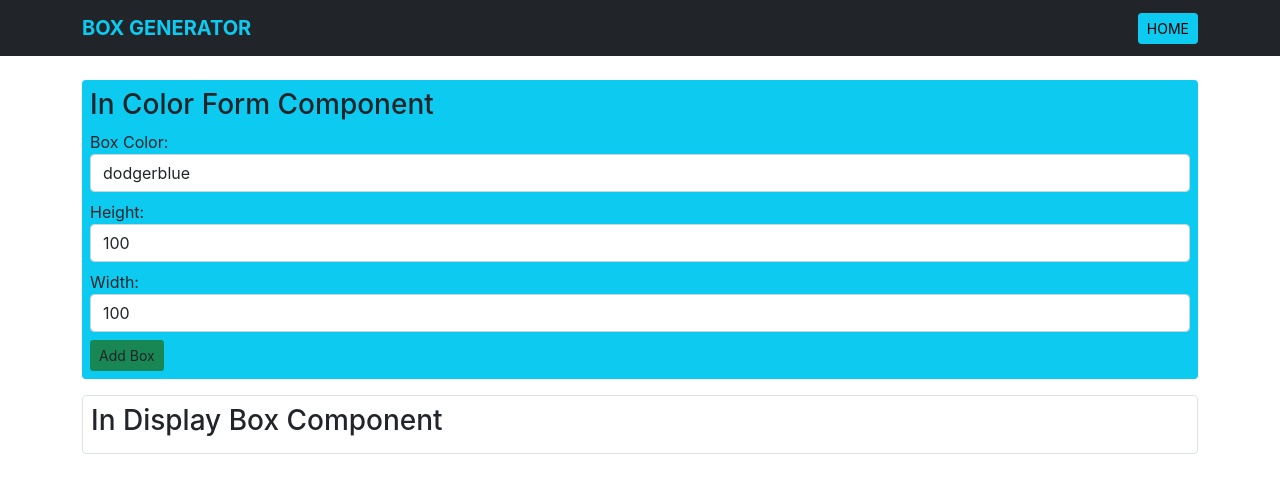
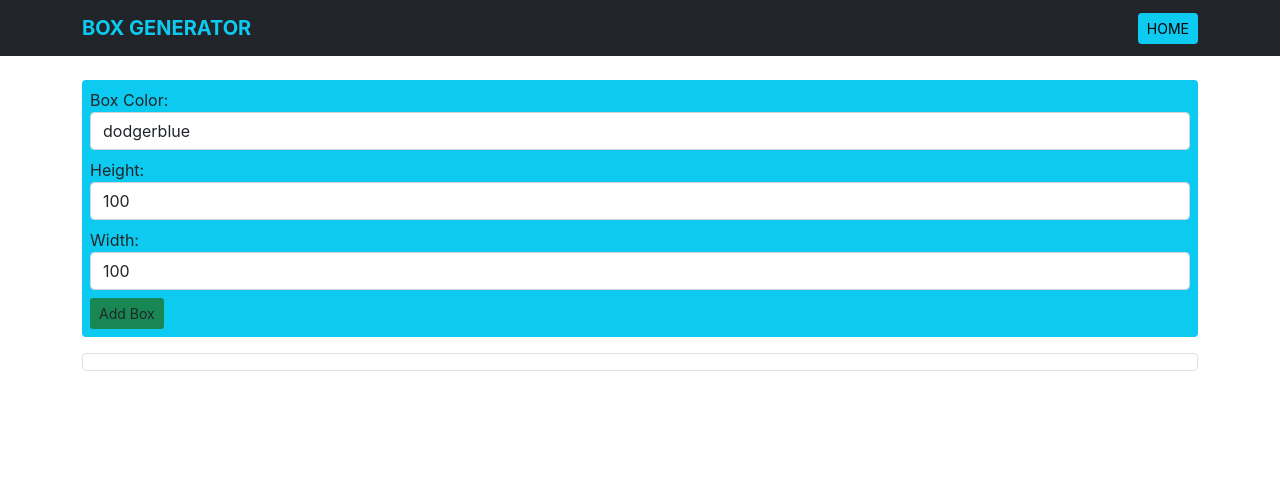
Before and after one commit to vircabading/Coding_Dojo_MERN_Stack_React_Functional_Components_Box_Generator, a React (Create React App) app: page / in a window 1280 px wide. Shown: the top 492 px of the page. Built offline with nearby package versions, Linux system fonts and the light colour scheme.

Commit message:
add comments

```diff
--- a/src/App.js
+++ b/src/App.js
@@ -8,17 +8,19 @@ import { useState } from 'react';
 //////////////////////////////////////////////////////////////////
 
 function App() {
-
-  const [boxs, setBoxs] = useState([]);
-
+  // //// FIELDS /////////////////////////////////////////////////
+  const [boxs, setBoxs] = useState([]);   // An Array of Box Objects
+  // //// CALL BACK FUNCTION TO SET BOX VARIABLES IN COLOR FORM //
+  //  Adds a New Box Object to the array of Box Objects
   const setNewBox = (newColor, newHeight, newWidth) => {
     setBoxs( (boxs) => [...boxs, {
-      color: newColor,
-      height: newHeight+'px',
-      width: newWidth+'px'
+      color: newColor,              // Box Color
+      height: newHeight+'px',       // Box Height
+      width: newWidth+'px'          // Box Width
     }] );
   }
 
+  // //// OUTPUT /////////////////////////////////////////////////
   return (
     <div className="App">
       {/* //// COLOR FORM COMPONENT ////////////////////////////// */}
--- a/src/components/BoxDisplay.jsx
+++ b/src/components/BoxDisplay.jsx
@@ -8,10 +8,9 @@ import StyledBox from "./StyledBox";
 const BoxDisplay = (props) => {
     return (
         <div>
-            <h3>In Display Box Component</h3>
-
-
+            {/* //// DISPLAY COLUMNS OF COLORED BOXES ////////// */}
             <div className="row">
+                {/* **** Iterate through the array of boxes **** */}
                 {props.boxs.map((box,i) =>
                     <div className="col m-3"><StyledBox bgColor={box.color} height={box.height} width={box.width} /></div>
                 )}
--- a/src/components/ColorForm.jsx
+++ b/src/components/ColorForm.jsx
@@ -5,10 +5,12 @@ import react, { useState } from "react";
 ////////////////////////////////////////////////////////////////
 
 const ColorForm = (props) => {
+    // //// FIELDS /////////////////////////////////////////////
     const [color, setColor] = useState("dodgerblue");
     const [width, setWidth] = useState('100');
     const [height, setHeight] = useState('100');
 
+    // //// UTILITIES TO HANDLE CHANGE IN INPUT ////////////////
     const handleColor = (e) => {
         setColor(e.target.value);
     }
@@ -21,27 +23,37 @@ const ColorForm = (props) => {
         setHeight(e.target.value)
     }
 
+    // //// UTILITIES TO HANDLE INPUT //////////////////////////
     const handleSubmit = (e) => {
         e.preventDefault();
+        // ////
         props.setNewBox( color, height, width );
+        setColor("dodgerblue");
+        setHeight("100");
+        setWidth("100");
     };
 
+    // //// OUTPUT TO RENDER FORM //////////////////////////////
     return (
         <div>
-            <h3>In Color Form Component</h3>
+            {/* **** Form ************************************** */}
             <form className="col" onSubmit={ handleSubmit }>
+                {/* **** Box Color ***************************** */}
                 <div className="form-group mb-2">
                     <label>Box Color: </label>
                     <input id="color" className="form-control" type="text" onChange={(e) => handleColor(e)} value={ color }/>
                 </div>
+                {/* **** Box Height **************************** */}
                 <div className="form-group mb-2">
                     <label>Height: </label>
                     <input id="height" className="form-control" type="text" onChange={(e) => handleHeight(e)} value={ height }/>
                 </div>
+                {/* **** Box Width ***************************** */}
                 <div className="form-group mb-2">
                     <label>Width: </label>
                     <input id="width" className="form-control" type="text" onChange={(e) => handleWidth(e)} value={ width }/>
                 </div>
+                {/* **** Submit Button ************************* */}
                 <input className="btn btn-sm bg-success"type="submit" value="Add Box" />
             </form>
         </div>
--- a/src/components/StyledBox.jsx
+++ b/src/components/StyledBox.jsx
@@ -1,5 +1,9 @@
 import React from 'react';
 import styled from 'styled-components';
+
+/////////////////////////////////////////////////////////
+//  STYLED BOX
+/////////////////////////////////////////////////////////
 
 const StyledBox = styled.div`
     border: 1px solid lightgray;
```
Lines whose indentation alone changed are shown as unchanged.
